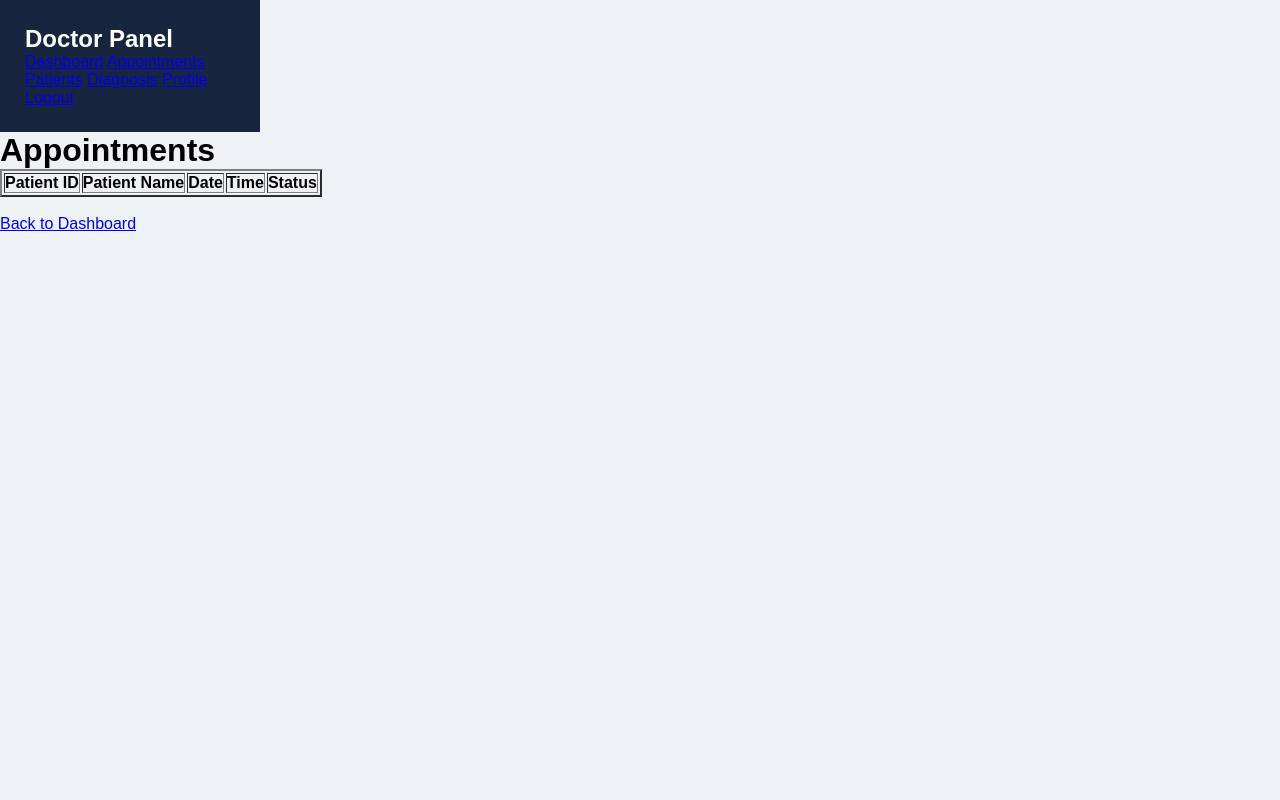
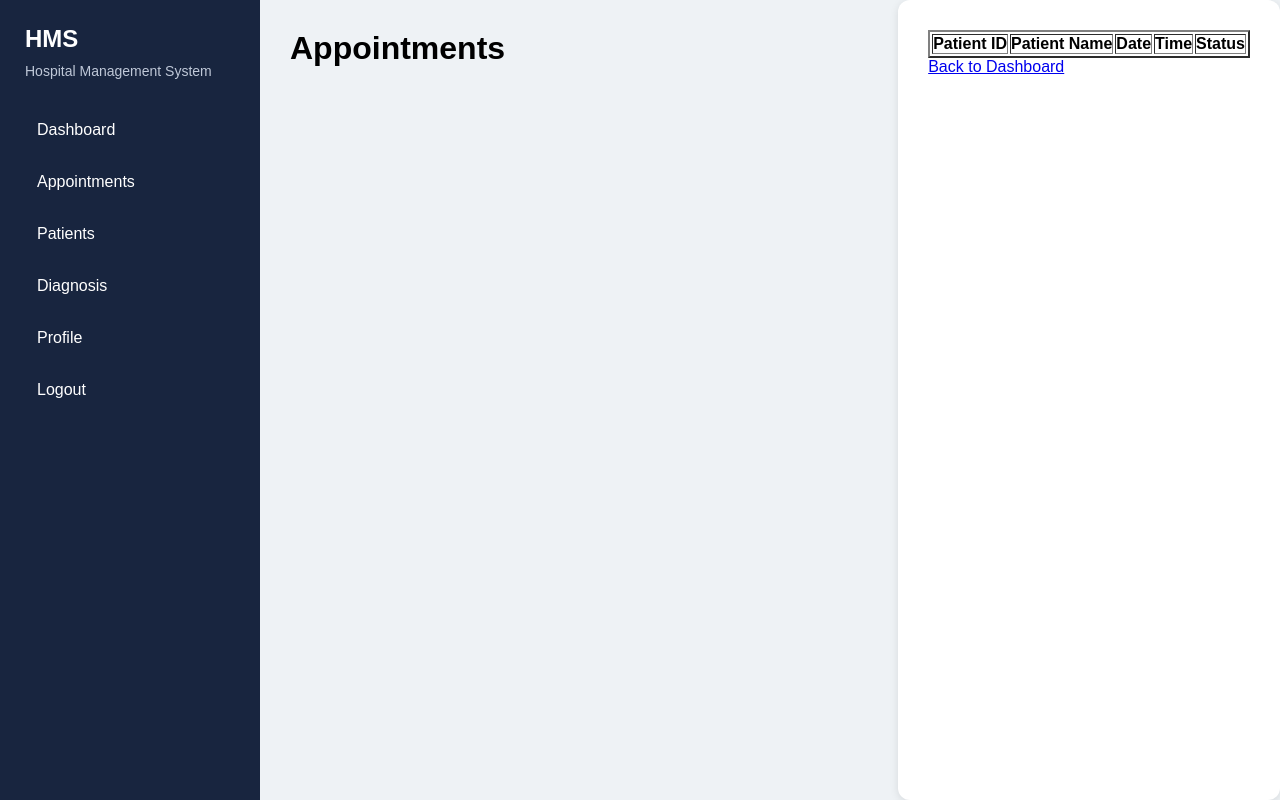
Before and after one commit to AngelinaAnnaAntony/Hospital_Management_System, a Flask app: template templates/view_appointments.html in a window 1280 px wide. Run offline with Flask 3, Linux system fonts and the light colour scheme; the template is opened without the code that fills it, so the values that code supplies are empty.

Commit message:
Update view_appointments.html

```diff
--- a/templates/view_appointments.html
+++ b/templates/view_appointments.html
@@ -7,17 +7,28 @@
     <link rel="stylesheet" href="../static/table.css">
 </head>
 <body>
+    <div class="main">
         <div class="sidebar">
-        <h2>Doctor Panel</h2>
-
-        <a href="doctor_dashboard.html">Dashboard</a>
-        <a href="view_appointments.html">Appointments</a>
-        <a href="view_patients.html">Patients</a>
-        <a href="diagnosis.html">Diagnosis</a>
-        <a href="view_profile.html">Profile</a>
-        <a href="logout.html">Logout</a>
+            <div class="logo">
+                <h2>HMS</h2>
+                <p>Hospital Management System</p>
             </div>
+            <div class="menu">
+                <a href="doctor_dashboard.html"><i class="fa-solid fa-house"></i>Dashboard</a>
+                <a href="view_appointments.html"><i class="fa-solid fa-list"></i>Appointments</a>
+                <a href="view_patients.html"><i class="fa-solid fa-user-injured"></i>Patients</a>
+                <a href="diagnosis.html"><i class="fa-solid fa-notes-medical"></i>Diagnosis</a>
+                <a href="view_profile.html"><i class="fa-solid fa-user"></i>Profile</a>
+                <a href="logout.html"><i class="fa-solid fa-right-from-bracket"></i>Logout</a>
+            </div>
+        </div>
+        <div class="content">
             <h1>Appointments</h1>
+            <div class="profile">
+                <i class="fa-solid fa-user-circle"></i>
+            </div>
+        </div>
+        <div class="card">
             <table border="2">
                 <tr>
                     <th>Patient ID</th>
@@ -27,8 +38,9 @@
                     <th>Status</th>
                 </tr>
             </table>
-
-    <br>
     <a href="/doctor">Back to Dashboard</a>
+        </div>
+    </div>
+</div>
 </body>
 </html>
```
Lines whose indentation alone changed are shown as unchanged.
